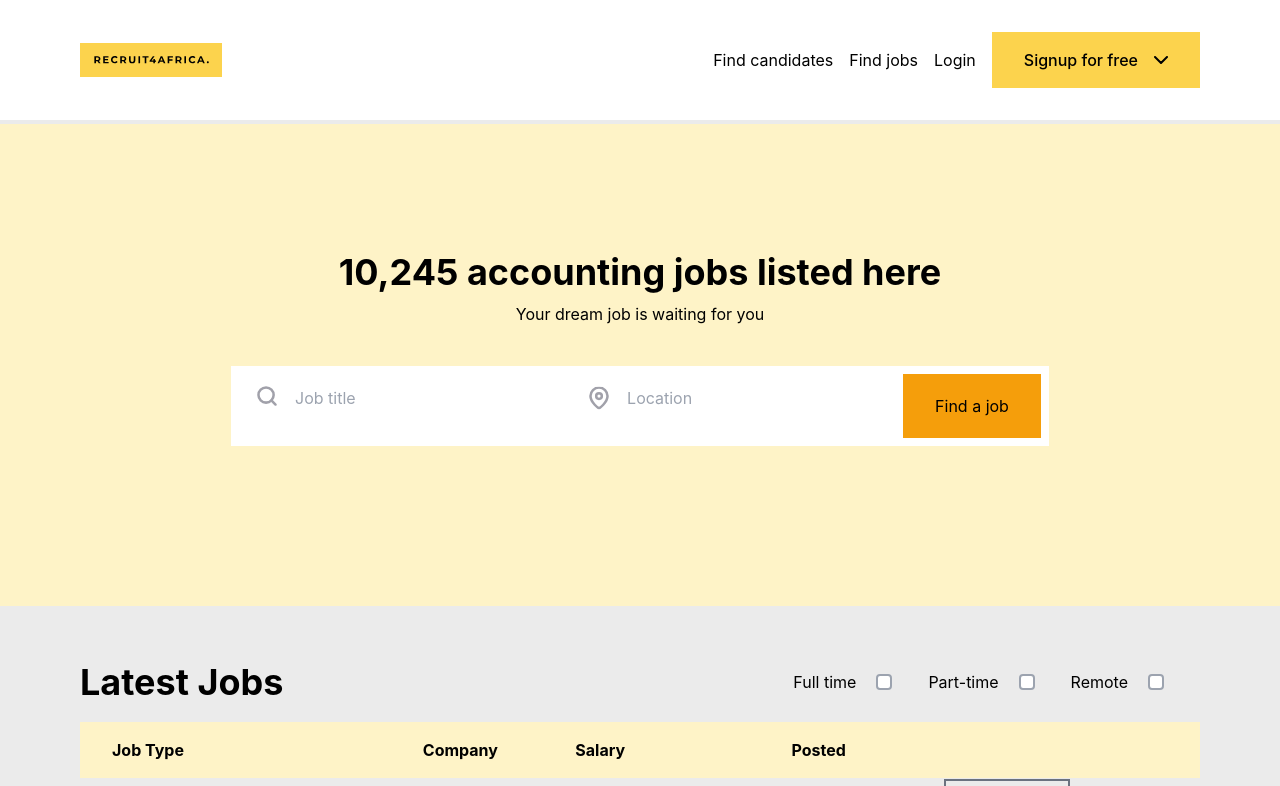
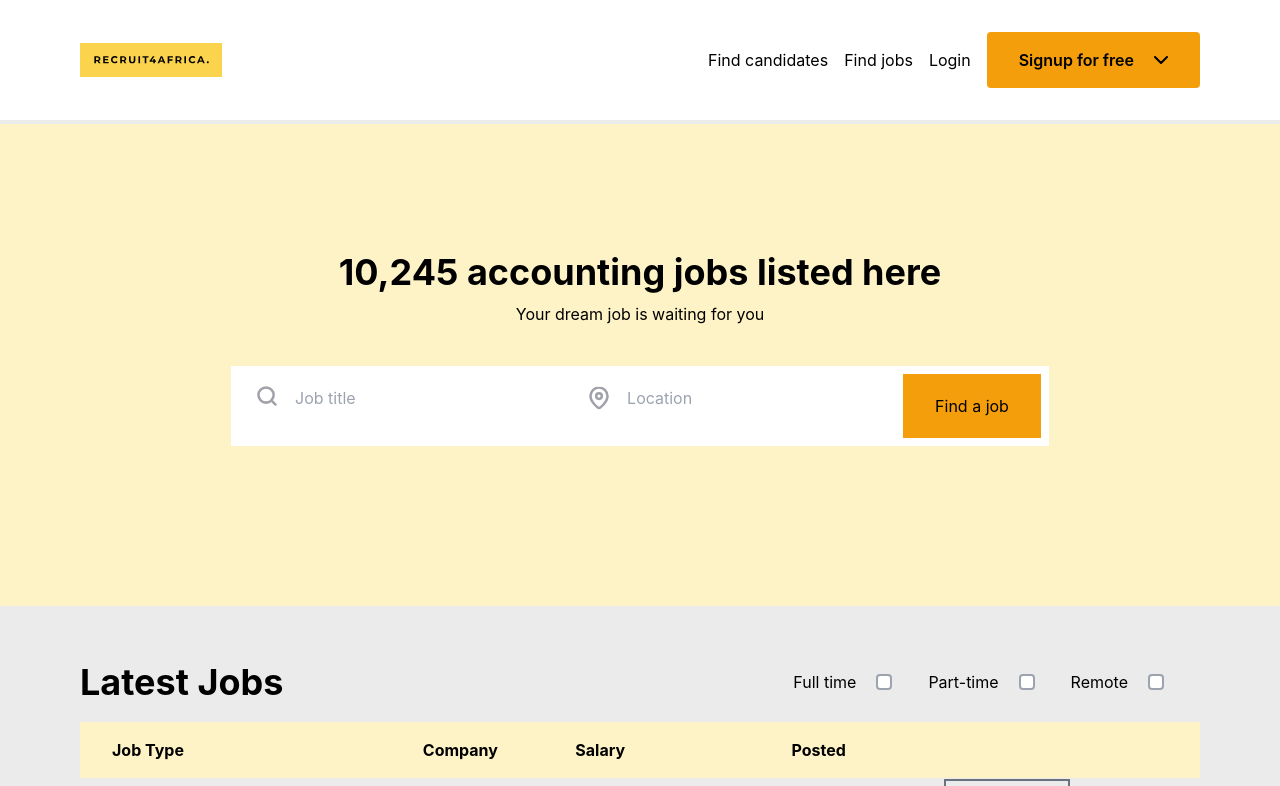
Before and after one commit to luigimorel/recruit-africa, a React (Create React App) app: page / in a window 1280 px wide. Shown: the top 786 px of the page. Built offline with nearby package versions, Linux system fonts and the light colour scheme; what @tailwindcss/typography would draw is missing.

Commit message:
Add drop down menu state

```diff
--- a/src/components/Navbar.jsx
+++ b/src/components/Navbar.jsx
@@ -1,12 +1,14 @@
-import React from "react";
-import { Link } from "react-router-dom";
+import React, { useState } from "react";
+import { Link, NavLink } from "react-router-dom";
 
 //Assets
 import Logo from "./../assets/Logo.svg";
-import DropdownIcon from "./../assets/Dropdown.svg";
-import { ReactComponent as BurgerMenu } from "./../assets/BurgerMenu.svg";
+import { ReactComponent as DropdownIcon } from "./../assets/Dropdown.svg";
+import { ReactComponent as BurgerMenu } from "./../assets/Menu.svg";
 
 const Navbar = () => {
+  const [dropdownOpen, setDropdownOpen] = useState(false);
+
   const menuList = [
     {
       id: 1,
@@ -28,7 +30,7 @@ const Navbar = () => {
   return (
     <div className="flex flex-row justify-between items-center py-8  ">
       <Link to="/">
-        <img src={Logo} loading="lazy" alt="" />
+        <img src={Logo} loading="lazy" alt=" " />
       </Link>
 
       <p className="sm:hidden">
@@ -43,12 +45,38 @@ const Navbar = () => {
           ))}
         </ul>
 
-        <Link to="/candidate-signup">
-          <button className="bg-yellow-300 flex flex-row py-4 px-8 items-center">
-            <span className="font-medium"> Signup for free</span>
-            <img loading="lazy" src={DropdownIcon} className="ml-4" alt="" />
-          </button>
-        </Link>
+        <div>
+          <div className="dropdown inline-block relative">
+            <button
+              onClick={() => setDropdownOpen(!dropdownOpen)}
+              className="bg-yellow-500 text-black font-semibold py-4 px-8 rounded inline-flex items-center"
+            >
+              <span className="mr-1">Signup for free</span>
+              <DropdownIcon className="ml-4" />
+            </button>
+
+            {dropdownOpen && (
+              <ul className="dropdown-menu absolute bg-white hidden w-52 pt-2">
+                <li className="">
+                  <NavLink
+                    className="rounded-t bg-white hover:text-yellow-400  py-3 px-8  block whitespace-no-wrap"
+                    to="/candidate-signup"
+                  >
+                    Find a Job
+                  </NavLink>
+                </li>
+                <li className="">
+                  <NavLink
+                    className="bg-white hover:text-yellow-400 py-3 px-8 block whitespace-no-wrap"
+                    to="/recruitor-signup"
+                  >
+                    Post a Job
+                  </NavLink>
+                </li>
+              </ul>
+            )}
+          </div>
+        </div>
       </div>
     </div>
   );
```
